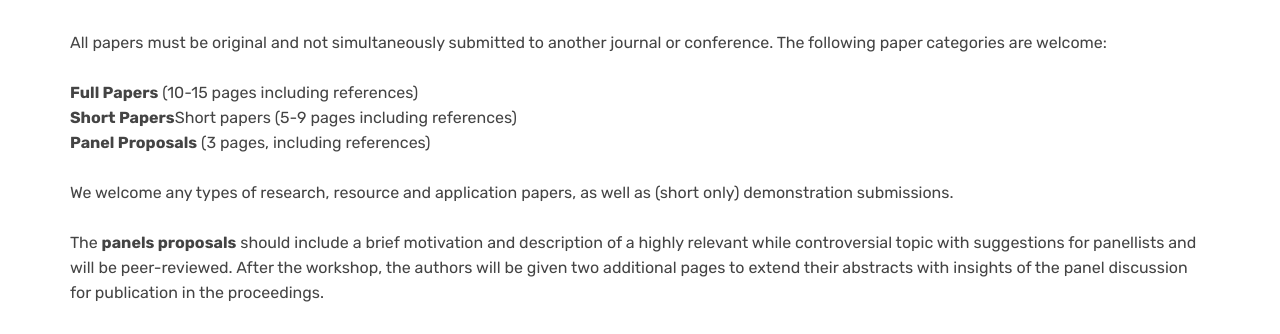
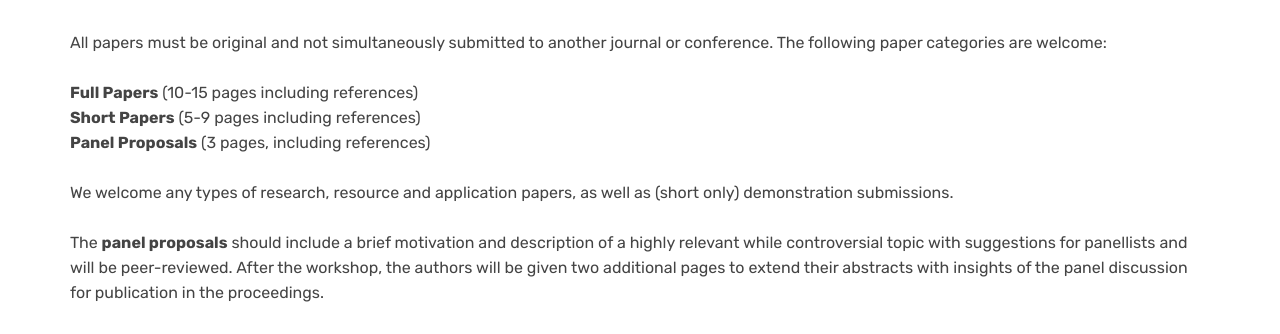
Before and after one commit to SemDH/semdh.github.io, a Jekyll site: the page built from callforpapers.html, in a window 1280 px wide. Shown: the part 1250-1584 px from the top of the page. Built offline with Jekyll 4.4.1, drawn with Linux system fonts in a browser that asks for light colours.

Commit message:
cfp page

```diff
--- a/callforpapers.html
+++ b/callforpapers.html
@@ -109,12 +109,12 @@ canonical: https://semdh.github.io
                   <p class="lead">All papers must be original and not simultaneously submitted to another journal or conference. The following paper categories are welcome: <br>
                   <br>
                   <strong>Full Papers</strong> (10-15 pages including references) <br>
-                  <strong>Short Papers</strong>Short papers (5-9 pages including references) <br>
+                  <strong>Short Papers</strong> (5-9 pages including references) <br>
                   <strong>Panel Proposals</strong> (3 pages, including references) <br>
                   <br>
                   We welcome any types of research, resource and application papers, as well as (short only) demonstration submissions. <br>
                   <br>
-                  The <strong>panels proposals</strong> should include a brief motivation and description of a highly relevant while controversial topic with suggestions for panellists and will be peer-reviewed. After the workshop, the authors will be given two additional pages to extend their abstracts with insights of the panel discussion for publication in the proceedings. <br>
+                  The <strong>panel proposals</strong> should include a brief motivation and description of a highly relevant while controversial topic with suggestions for panellists and will be peer-reviewed. After the workshop, the authors will be given two additional pages to extend their abstracts with insights of the panel discussion for publication in the proceedings. <br>
                   <br>
                   Submissions must be written in English and formatted using the <a href="https://www.overleaf.com/latex/templates/template-for-submissions-to-ceur-workshop-proceedings-ceur-ws-dot-org/wqyfdgftmcfw">template for submissions to CEUR Workshop Proceedings</a>. All papers and abstracts have to be submitted electronically via <a href="https://easychair.org/conferences/?conf=semdh2024">EasyChair</a> .<br>
                   <br>
```
